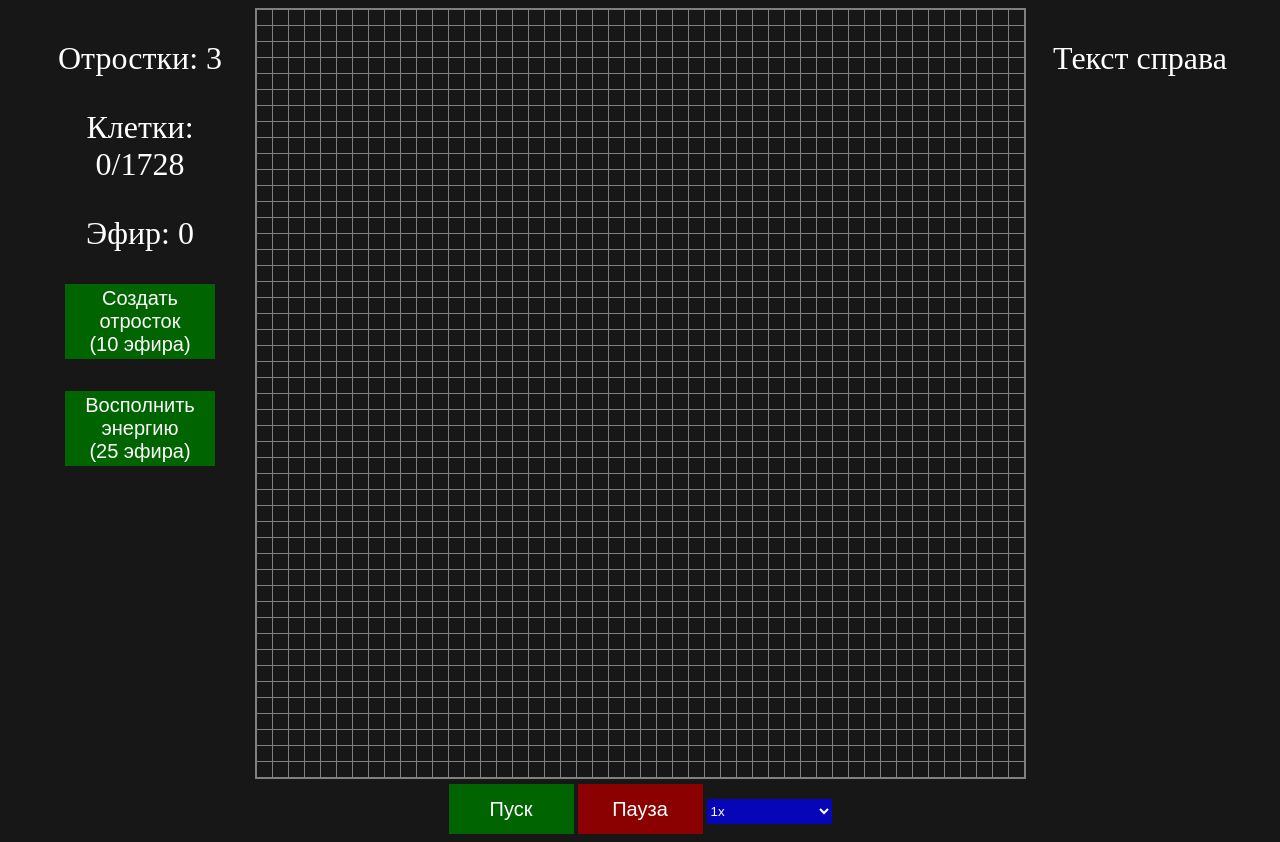
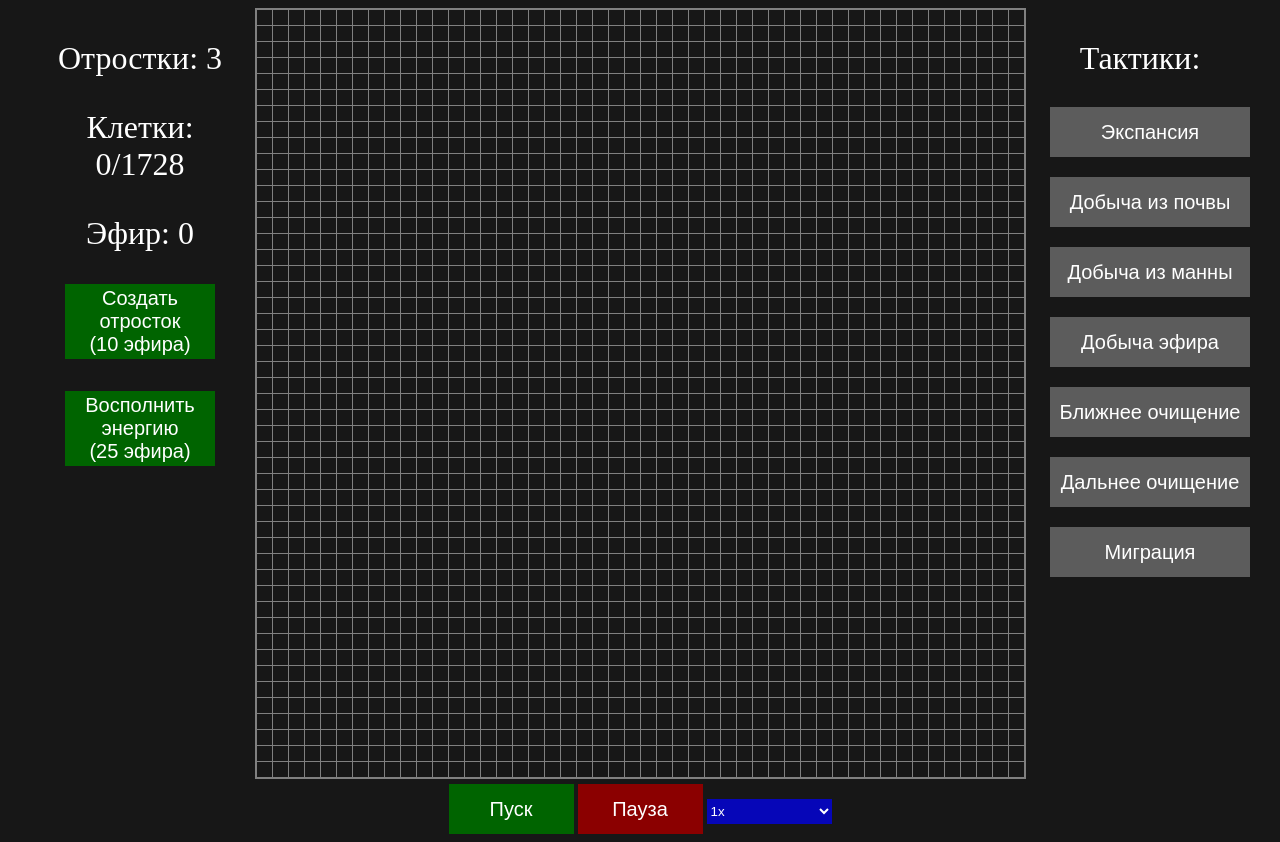
Before and after one commit to anomancod/TheLifeGame, a plain HTML site: page index.html in a window 1280 px wide. Drawn offline with Linux system fonts and the light colour scheme.

Commit message:
Не динамический дизайн кнопок тактик

```diff
--- a/index.html
+++ b/index.html
@@ -19,7 +19,14 @@
         </div>
         <div id="tableCon"></div>
         <div class="right-side">
-            <p>Текст справа</p>
+            <p class="pMainTact">Тактики:</p>
+            <p class="pTact"><button id="bExpTact" class="bTact">Экспансия</button></p>
+            <p class="pTact"><button id="bProdExtTact" class="bTact">Добыча из почвы</button></p>
+            <p class="pTact"><button id="bProdProdTact" class="bTact">Добыча из манны</button></p>
+            <p class="pTact"><button id="bProdEtherTact" class="bTact">Добыча эфира</button></p>
+            <p class="pTact"><button id="bCleanMeleeTact" class="bTact">Ближнее очищение</button></p>
+            <p class="pTact"><button id="bCleanDistantTact" class="bTact">Дальнее очищение</button></p>
+            <p class="pTact"><button id="bMigrationTact" class="bTact">Миграция</button></p>
         </div>
     </div>
 
--- a/style.css
+++ b/style.css
@@ -81,3 +81,23 @@ td:hover{
 .etherB:active{
     background-color: rgb(1, 70, 1);
 }
+
+.pMainTact{
+    margin-bottom: 10px;
+    padding-bottom: 10px;
+}
+
+.pTact{ /*Параграфы с кнопками тактик*/
+    margin: 0;
+    padding: 10px;
+}
+
+.bTact{ /*Кнопки тактик*/
+    margin-top: 0;
+    background-color:rgb(92, 92, 92);
+    width: 200px;
+    height: 50px;
+    color:white;
+    font-size: 20px;
+    border: 0;
+}
```
